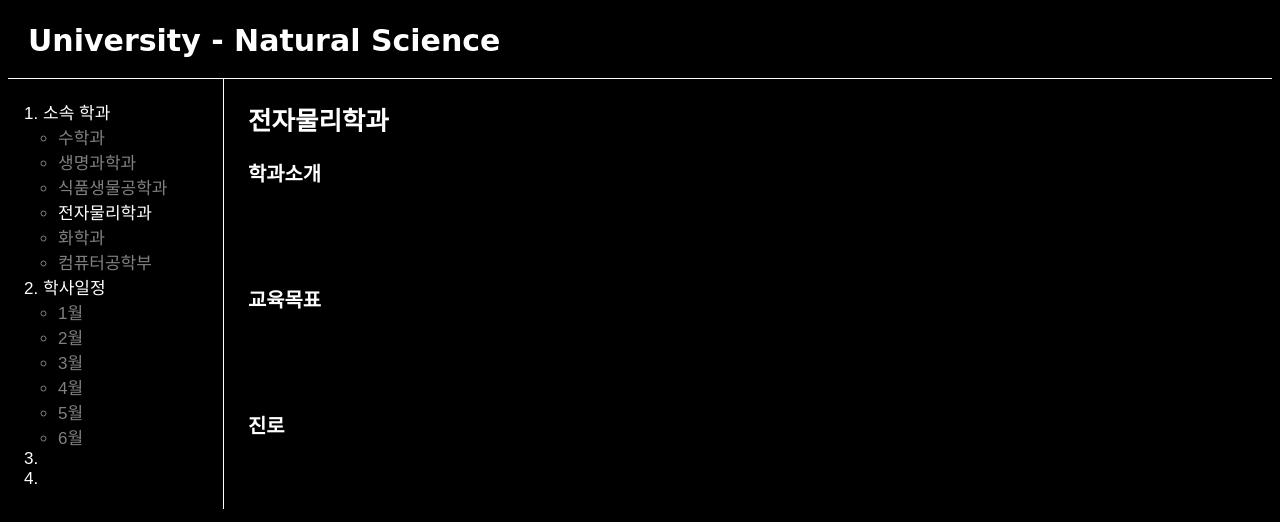
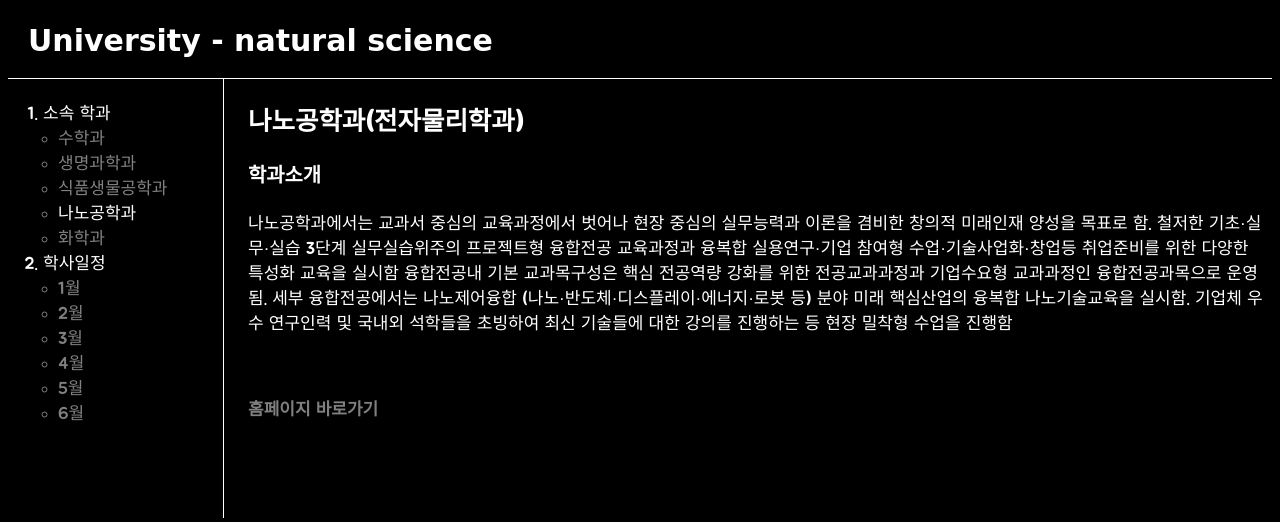
Before and after one commit to jian1114/CSS, a plain HTML site: page 전자물리학과.html in a window 1280 px wide. Shown: the part 130-652 px from the top of the page. Drawn offline with Linux system fonts and the light colour scheme; a web font is replaced by a local one.

Commit message:
나노공학과.html

```diff
--- a/전자물리학과.html
+++ b/전자물리학과.html
@@ -2,13 +2,15 @@
 <html>
   <head>
     <meta charset="utf-8">
-    <title>전자물리학과</title>
+    <title>나노공학과</title>
+    <link rel="preconnect" href="https://fonts.gstatic.com">
+    <link href="https://fonts.googleapis.com/css2?family=Do+Hyeon&family=Jua&family=Londrina+Solid:wght@300&display=swap" rel="stylesheet">
     <link rel="stylesheet" href="style.css">
   </head>
 
   <body>
     <a href="index.html" target="_blank" title="자과대 홈페이지"><img src="link logo.jpeg" width="120px"></a>
-    <h1>University - Natural Science</h1>
+    <h1>University - natural science</h1>
     <div id="grid">
     <ol>
       <li>소속 학과</li>
@@ -16,9 +18,8 @@
           <li><a href="수학과.html" target="_blank">수학과</a></li>
           <li><a href="생명과학과.html" target="_blank">생명과학과</a></li>
           <li><a href="식품생물공학과.html" target="_blank">식품생물공학과</a></li>
-          <li><a href="전자물리학과.html" target="_blank" class="saw">전자물리학과</a></li>
+          <li><a href="나노공학과.html" target="_blank" class="saw">나노공학과</a></li>
           <li><a href="화학과.html" target="_blank">화학과</a></li>
-          <li><a href="컴퓨터공학부.html" target="_blank">컴퓨터공학부</a></li>
         </ul>
         <li>학사일정</li>
           <ul>
@@ -29,18 +30,18 @@
             <li>5월</li>
             <li>6월</li>
           </ul>
-        <li> </li>
-        <li> </li>
       </ol>
       <div id="article">
-        <h2>전자물리학과</h2>
+        <h2>나노공학과(전자물리학과)</h2>
         <h3>학과소개</h3>
+        <p>
+        나노공학과에서는 교과서 중심의 교육과정에서 벗어나 현장 중심의 실무능력과 이론을 겸비한 창의적 미래인재 양성을 목표로 함. 철저한 기초·실무·실습 3단계 실무실습위주의 프로젝트형 융합전공 교육과정과 융복합 실용연구·기업 참여형 수업·기술사업화·창업등 취업준비를 위한 다양한 특성화 교육을 실시함
+        융합전공내 기본 교과목구성은 핵심 전공역량 강화를 위한 전공교과과정과 기업수요형 교과과정인 융합전공과목으로 운영됨. 세부 융합전공에서는 나노제어융합 (나노·반도체·디스플레이·에너지·로봇 등) 분야 미래 핵심산업의 융복합 나노기술교육을 실시함. 기업체 우수 연구인력 및 국내외 석학들을 초빙하여 최신 기술들에 대한 강의를 진행하는 등 현장 밀착형 수업을 진행함
+        </p>
+        <p>&nbsp;</p>
+        <h4><a href = "http://nano.kgu.ac.kr">홈페이지 바로가기</a></h4>
         <p>&nbsp;</p>
         <p>&nbsp;</p>
-        <h3>교육목표</h3>
-        <p>&nbsp;</p>
-        <p>&nbsp;</p>
-        <h3>진로</h3>
 
       </div>
     </div>
```
